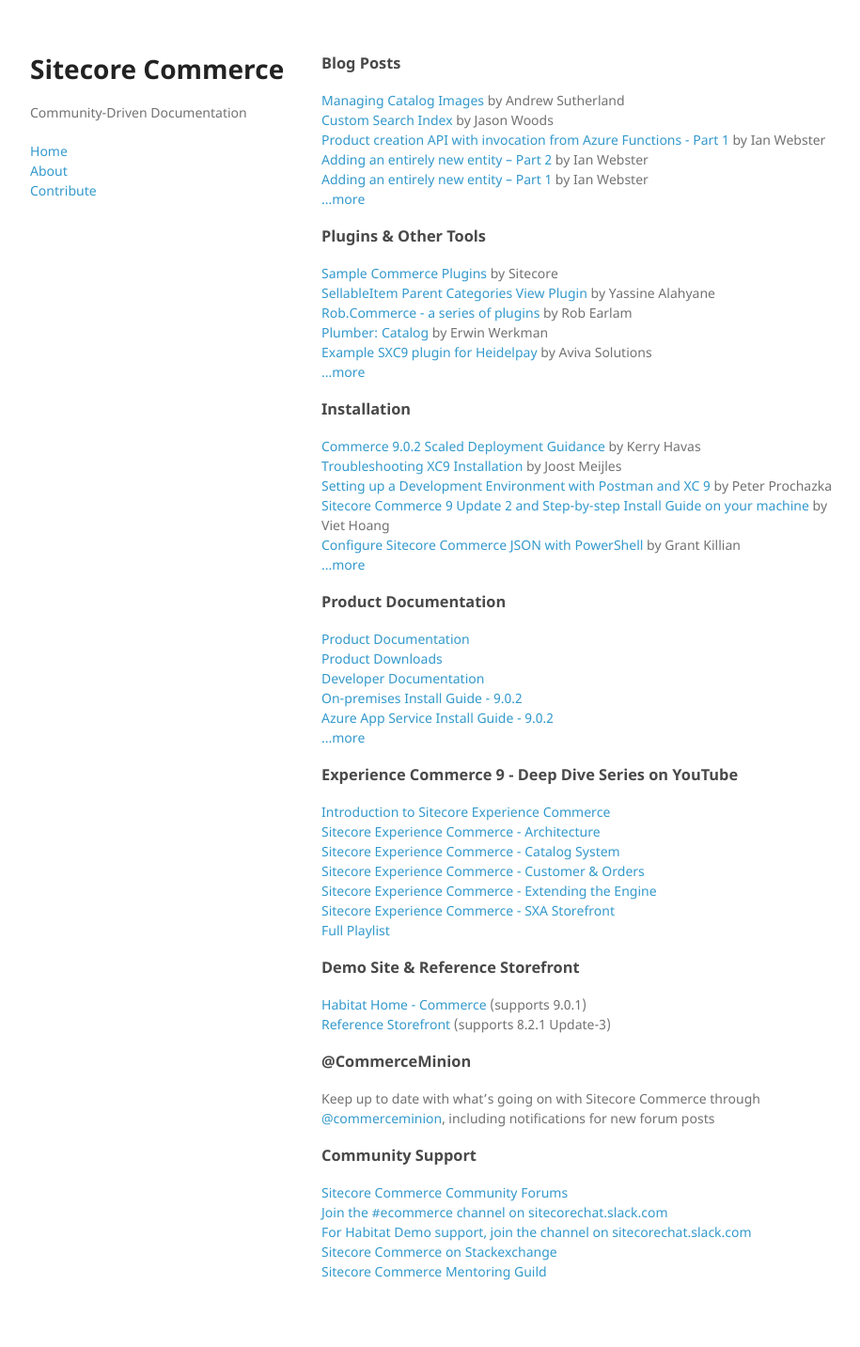
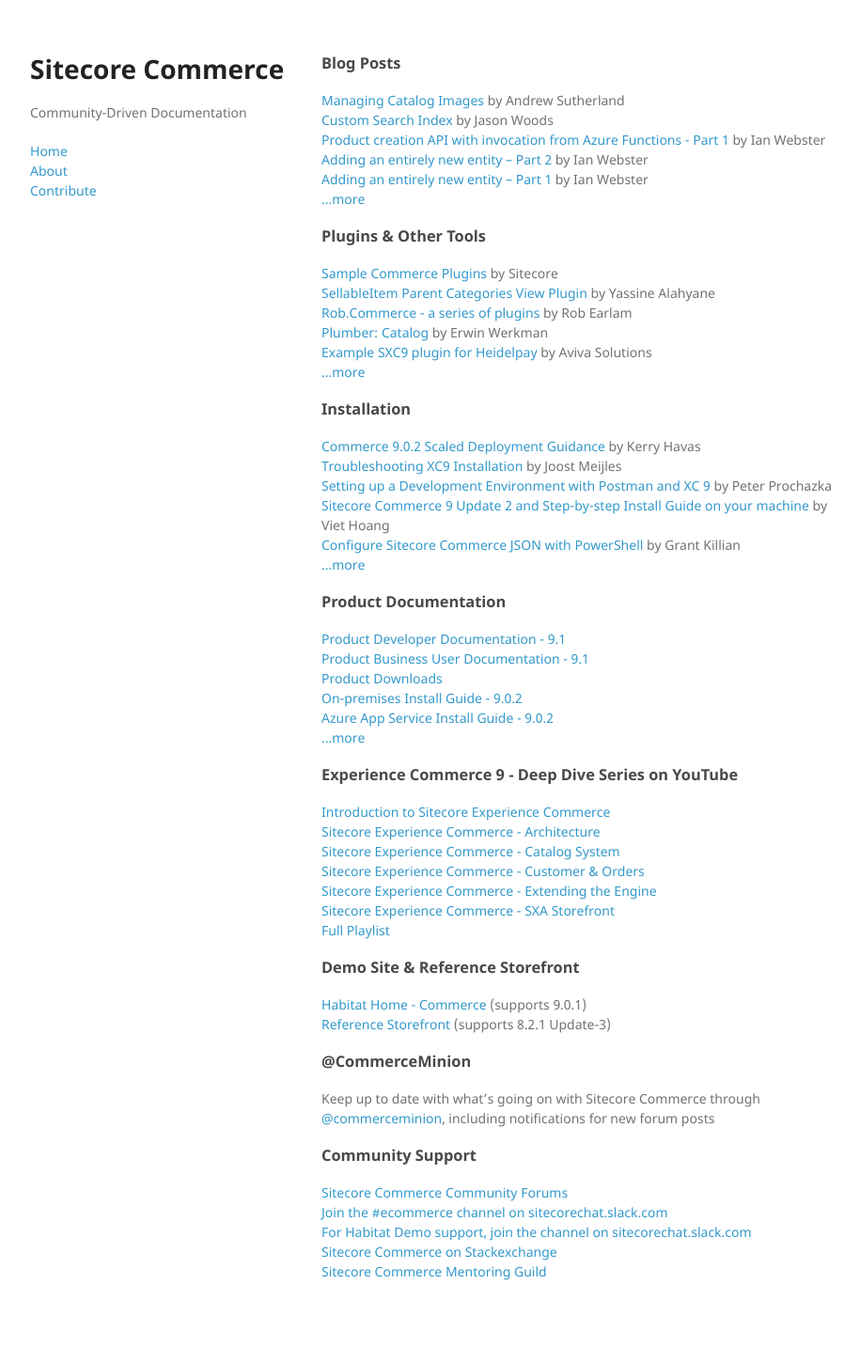
Before and after one commit to CommerceMinion/commerce-community-docs, a Jekyll site: the page built from index.md, in a window 1280 px wide. Shown: the whole page at 94% size, without its empty margins (26-941 px from the left). Built offline with Jekyll 4.4.1, drawn with Linux system fonts in a browser that asks for light colours.

Commit message:
Update documentation.yml

```diff
--- a/_data/documentation.yml
+++ b/_data/documentation.yml
@@ -1,15 +1,15 @@
-- title: Product Documentation
-  link: https://doc.sitecore.net/sitecore_commerce
+- title: Product Developer Documentation - 9.1
+  link: https://doc.sitecore.com/developers/91/xc/index.html
+  author: Sitecore
+  submmitted-by: Kelly Heard
+
+- title: Product Business User Documentation - 9.1
+  link: https://doc.sitecore.com/users/91/sitecore-experience-commerce/en/introduction-to-sitecore-experience-commerce.html
   author: Sitecore
   submmitted-by: Kelly Heard
 
 - title: Product Downloads
   link: https://dev.sitecore.net/Downloads/Sitecore_Commerce.aspx
-  author: Sitecore
-  submmitted-by: Kelly Heard
-
-- title: Developer Documentation
-  link: https://doc.sitecore.net/developers/xc/index.html
   author: Sitecore
   submmitted-by: Kelly Heard
 
```
